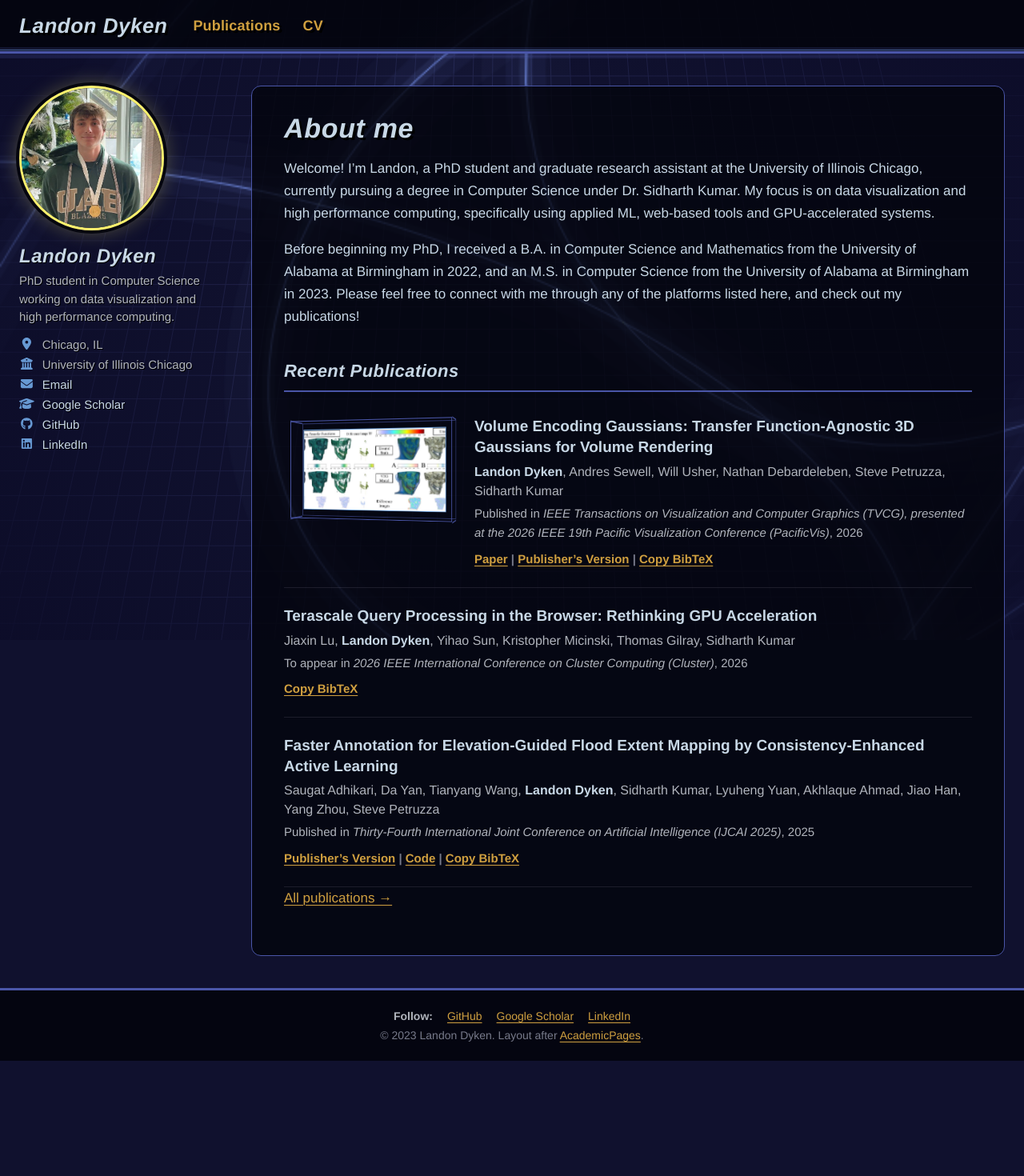
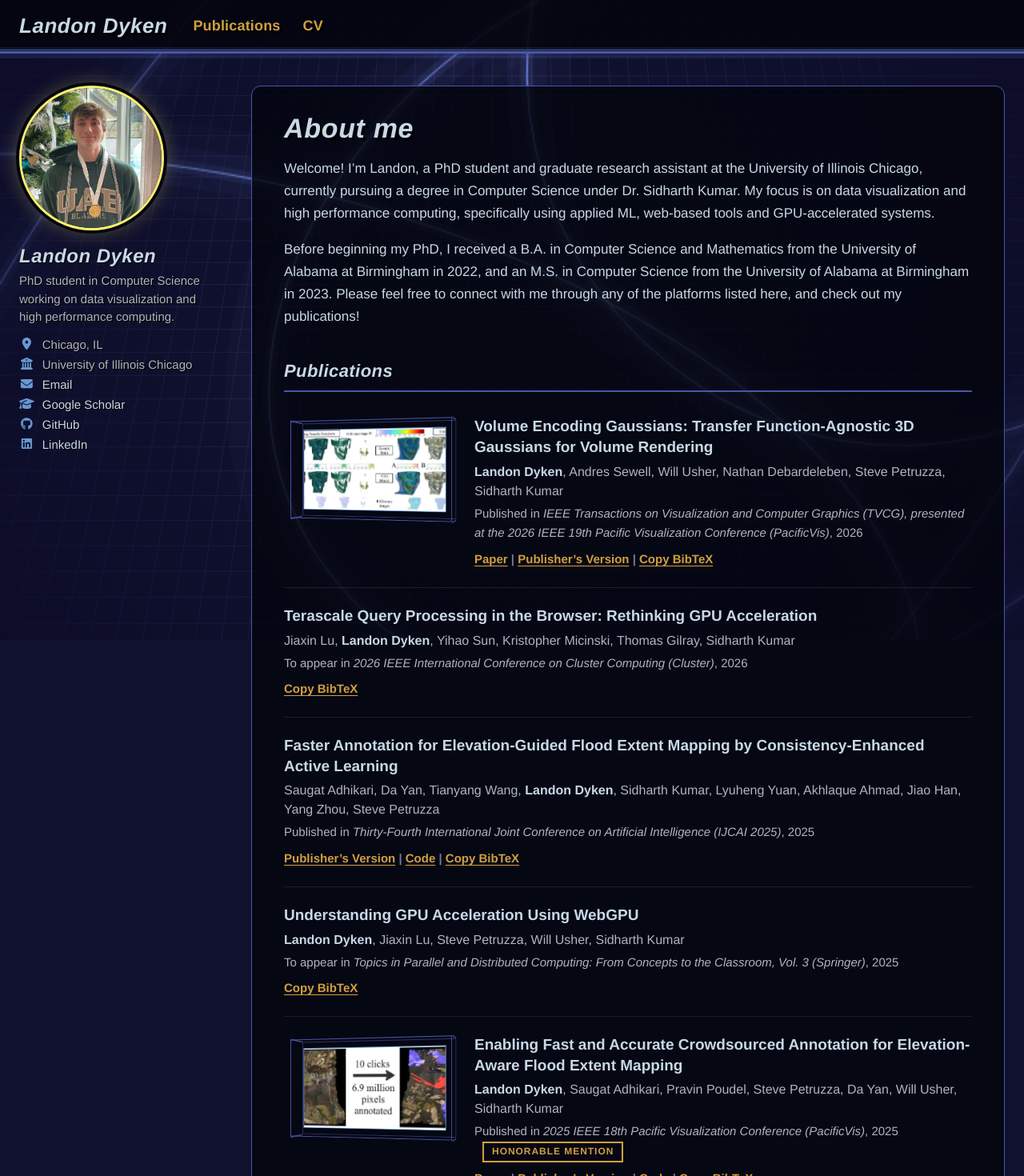
Before and after one commit to ldyken53/site, a React (Create React App) app: page /#/ in a window 1280 px wide. Shown: the top 1470 px of the page at 80% size. Before the commit the page ends 1326 px from the top, so only its background shows below. Built offline with nearby package versions, Linux system fonts and the light colour scheme.

Commit message:
List every publication on the home page; drop the footer credit

```diff
--- a/src/components/Footer.tsx
+++ b/src/components/Footer.tsx
@@ -10,7 +10,7 @@ const Footer: React.FC = () => (
             <a href={CONTACTS.linkedin}>LinkedIn</a>
         </div>
         <div className="footer-copyright">
-            © {new Date().getFullYear()} {NAME}. Layout after <a href="https://academicpages.github.io/">AcademicPages</a>.
+            © {new Date().getFullYear()} {NAME}
         </div>
     </footer>
 );
--- a/src/pages/Home.tsx
+++ b/src/pages/Home.tsx
@@ -1,11 +1,8 @@
 import React from 'react';
-import { Link } from 'react-router-dom';
 import PubEntry from '../components/PubEntry';
 import { listed } from '../data/pubs';
 import { BIO } from '../data/site';
 import { usePage } from '../melee/HueContext';
-
-const RECENT = 3;
 
 const Home: React.FC = () => {
     usePage(null, 'blue');
@@ -13,9 +10,8 @@ const Home: React.FC = () => {
         <>
             <h1 className="page-title">About me</h1>
             {BIO.map((para, i) => <p key={i}>{para}</p>)}
-            <h2 className="section-title">Recent Publications</h2>
-            {listed.slice(0, RECENT).map(pub => <PubEntry key={pub.short_title} pub={pub} />)}
-            <p><Link to="/publications">All publications →</Link></p>
+            <h2 className="section-title">Publications</h2>
+            {listed.map(pub => <PubEntry key={pub.short_title} pub={pub} />)}
         </>
     );
 };
```
Also changed, not shown: 1 other file (tests, documents, lock files or other folders).
